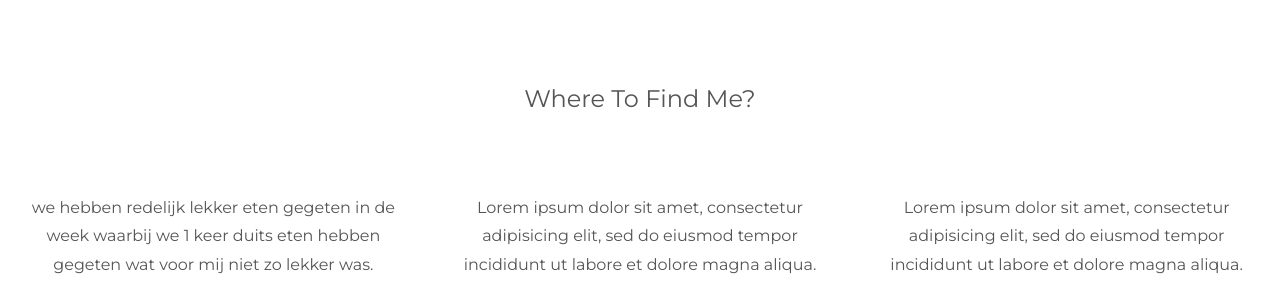
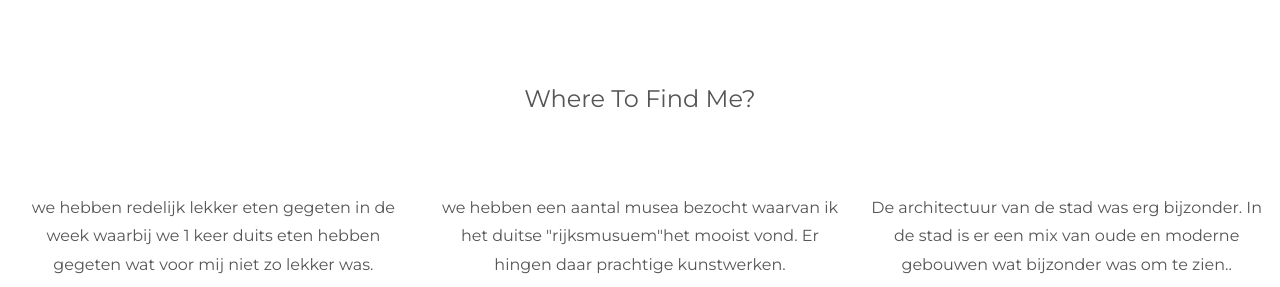
Before and after one commit to yaypow/werkweek, a plain HTML site: page index.html in a window 1280 px wide. Shown: the part 1024-1311 px from the top of the page. Drawn offline with nearby package versions, Linux system fonts and the light colour scheme; files whose address does not match are found by name.

Commit message:
Update index.html

```diff
--- a/index.html
+++ b/index.html
@@ -99,11 +99,11 @@
       <img src="images/Culinair-Duitsland-eten-en-drinken.jpg" class="img-responsive img-circle margin" style="display:inline" alt="Bird" width="350" height="350">
     </div>
     <div class="col-sm-4">
-      <p>Lorem ipsum dolor sit amet, consectetur adipisicing elit, sed do eiusmod tempor incididunt ut labore et dolore magna aliqua.</p>
+      <p> we hebben een aantal musea bezocht waarvan ik het duitse "rijksmusuem"het mooist vond. Er hingen daar prachtige kunstwerken.</p>
       <img src="download (1).jpg" class="img-responsive margin" style="width:100%" alt="Image">
     </div>
     <div class="col-sm-4">
-      <p>Lorem ipsum dolor sit amet, consectetur adipisicing elit, sed do eiusmod tempor incididunt ut labore et dolore magna aliqua.</p>
+      <p>De architectuur van de stad was erg bijzonder. In de stad is er een mix van oude en moderne gebouwen wat bijzonder was om te zien..</p>
       <img src="birds3.jpg" class="img-responsive margin" style="width:100%" alt="Image">
     </div>
   </div>
```
